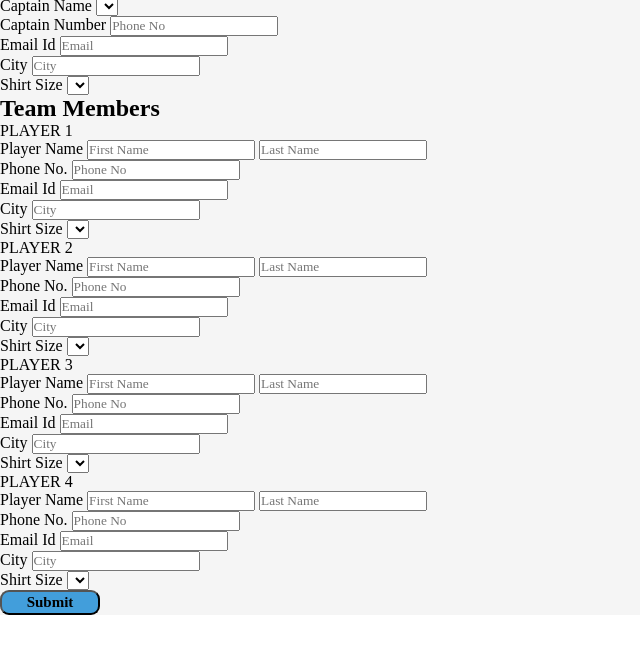
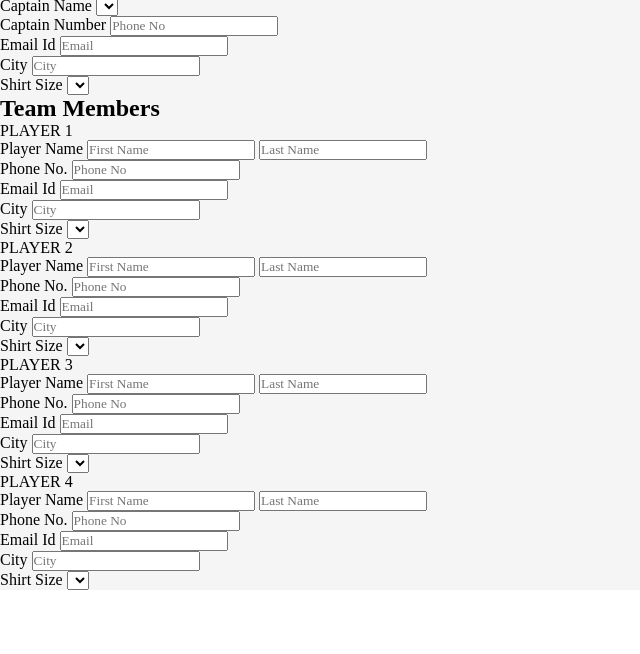
Before and after one commit to ajantaGhost/Cricket, a plain HTML site: page asset/html/registration.html in a window 1280 px wide. Shown: the part 60-714 px from the top of the page, without its empty margins (0-640 px from the left). Drawn offline with Linux system fonts and the light colour scheme.

Commit message:
remove button

```diff
--- a/asset/html/registration.html
+++ b/asset/html/registration.html
@@ -123,7 +123,8 @@
                 <label for="shirt4">Shirt Size</label>
                 <select></select>
             </div>
-            <button>Submit</button>
+            <!-- <button>Submit</button> -->
+            <!-- <button>Register</button> -->
         </form>
     </div>
 </body>
```
